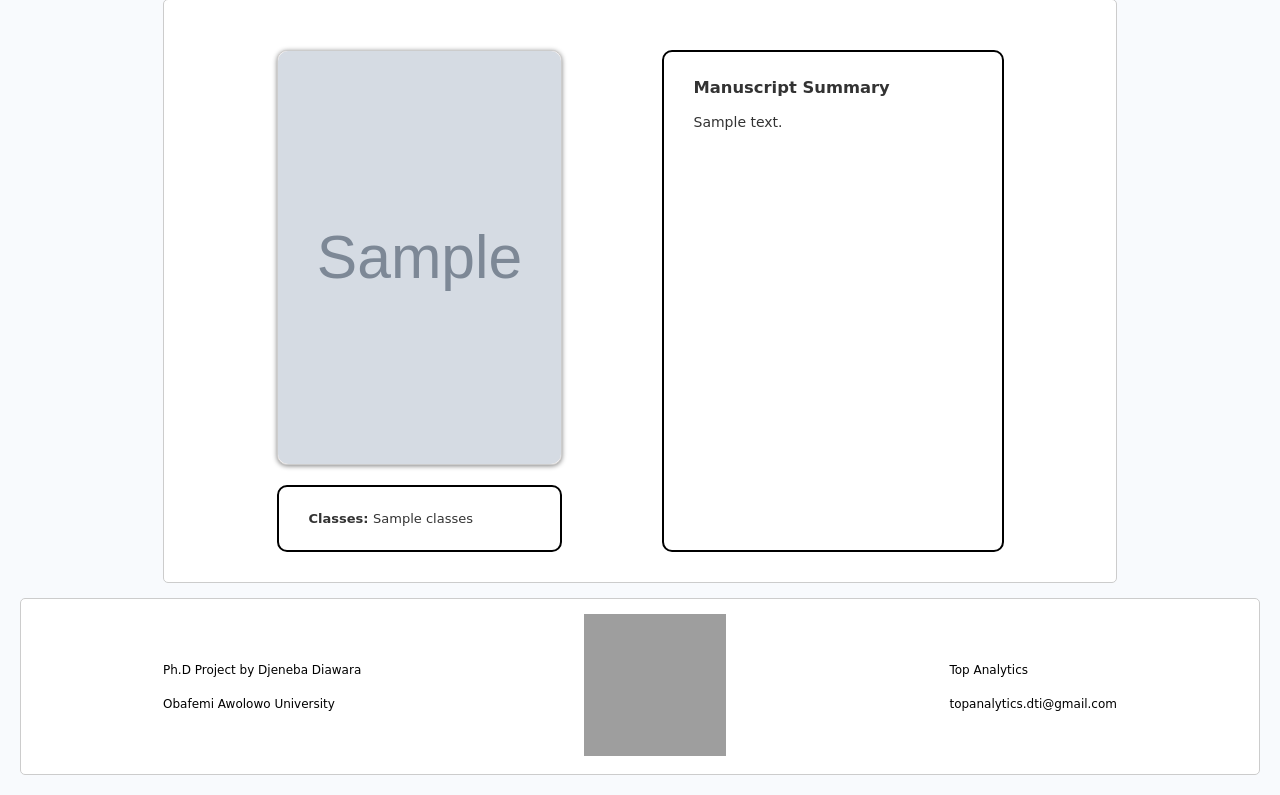
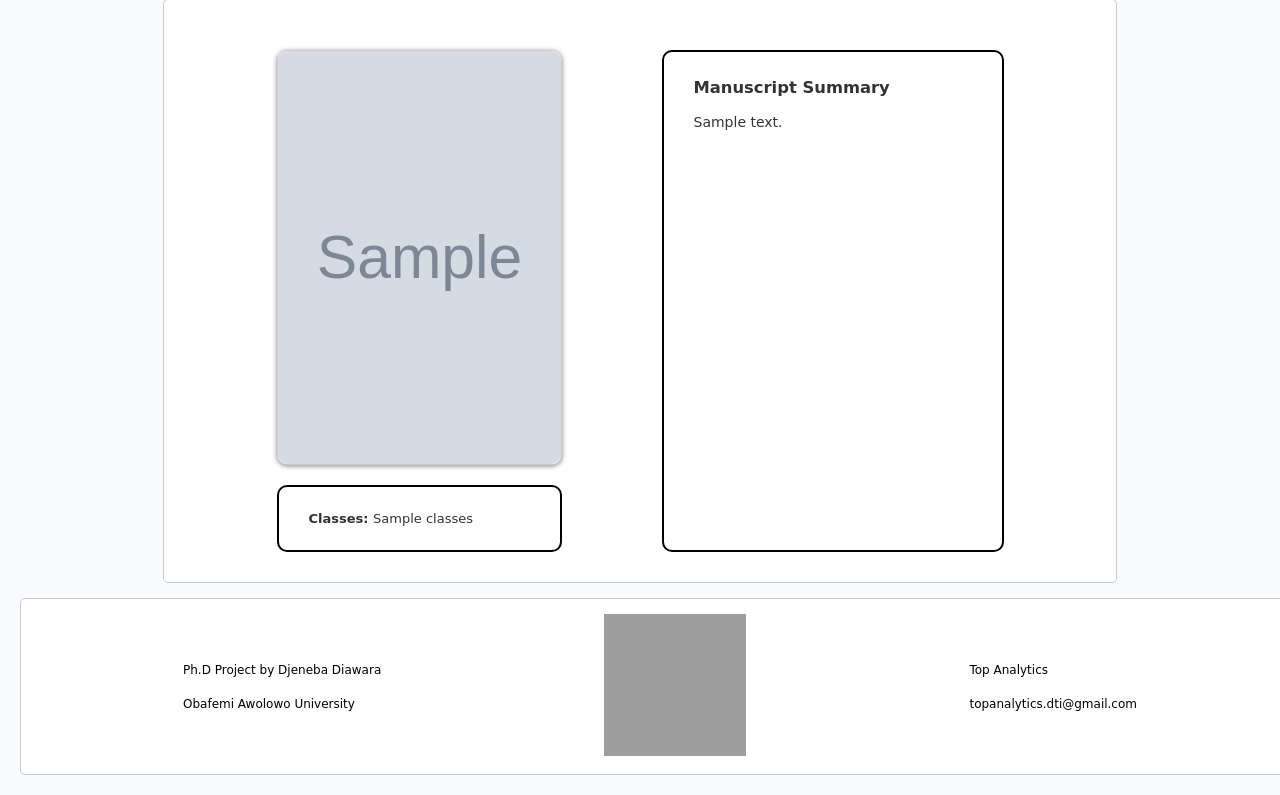
Before and after one commit to bolu-create/Timbuktu_reader, a Flask app: page /details/?index=0 in a window 1280 px wide. Shown: the part 205-1000 px from the top of the page. Run offline with Flask 3, Linux system fonts and the light colour scheme; grey boxes marked "Sample" are stand-in pictures; a database or web service that is not in the repository returns one stand-in record (values such as "Sample title"); grey boxes are pictures that could not be loaded.

```diff
--- a/static/css/styles_1.css
+++ b/static/css/styles_1.css
@@ -247,8 +247,8 @@ input[type="file"]:active {
 }
 
 .footer {
-    /*width: 100vw; /* Ensures the footer spans the full width of the viewport */
-    max-width: 100%;  /*Ensures it doesn't exceed the screen width */
+    width: 100vw; /* Ensures the footer spans the full width of the viewport */
+    /*max-width: 100%;  /*Ensures it doesn't exceed the screen width */
     /*box-sizing: border-box;  Includes padding/border within the width */
     border: 1px solid #ccc;
     text-align: left;
--- a/static/css/styles_2.css
+++ b/static/css/styles_2.css
@@ -92,8 +92,8 @@ body {
 
 /*footer2*/
 .footer2 {
-    /*width: 100vw; /* Ensures the footer spans the full width of the viewport */
-    max-width: 100%;  /*Ensures it doesn't exceed the screen width */
+    width: 100vw; /* Ensures the footer spans the full width of the viewport */
+    /*max-width: 100%;  /*Ensures it doesn't exceed the screen width */
     /*box-sizing: border-box;  Includes padding/border within the width */
     border: 1px solid #ccc;
     text-align: left;
```
